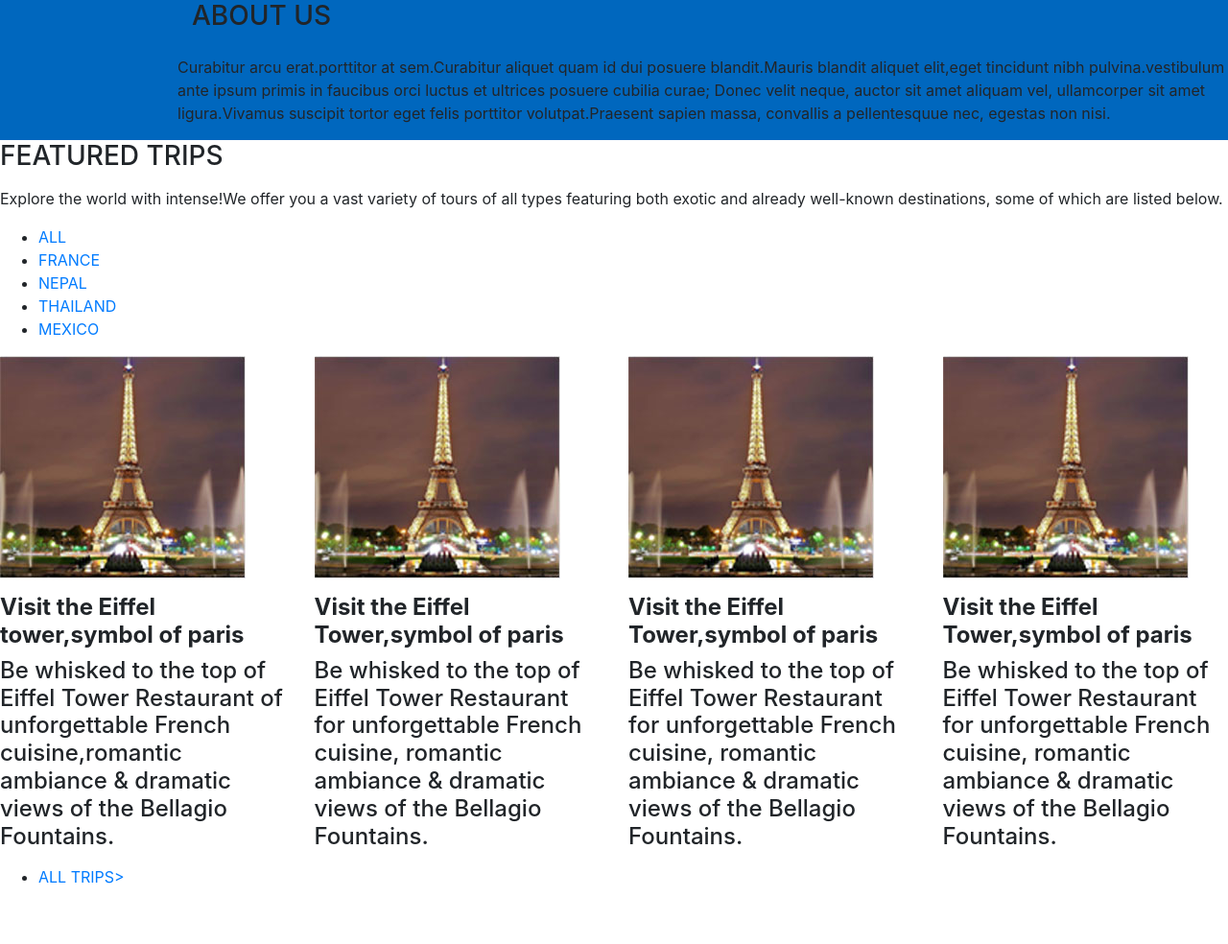
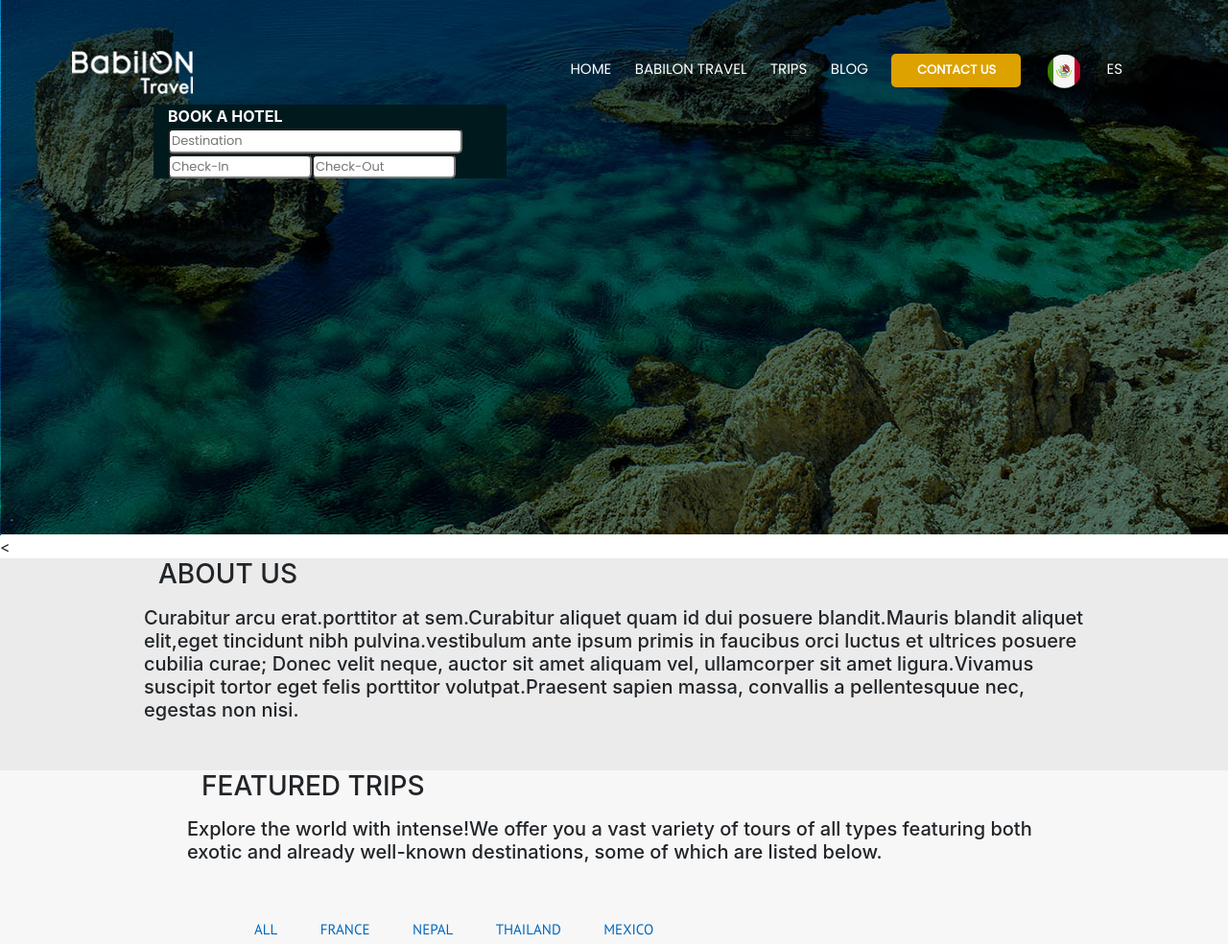
Before and after one commit to CristianMeSu/babilon.com.mx, a plain HTML site: page babilon.html in a window 1280 px wide. Shown: the top 984 px of the page at 96% size. Before the commit the page ends 942 px from the top, so only its background shows below. Drawn offline with nearby package versions, Linux system fonts and the light colour scheme; files that its build step writes are made by us from their sources.

Commit message:
actualizacion
se añadio mas codigo y css

```diff
--- a/Estilos/estilos.css
+++ b/Estilos/estilos.css
@@ -1,6 +1,143 @@
+#header{
+	background:url(../Img/Fondo.jpg);
+	background-repeat: no-repeat;
+	background-attachment: scroll;
+	background-size: 100% 100%;
+	height: 558px;
+	width: 100%;
+
+}
+#menuheader{
+	padding-top: 53px;
+
+
+}
+#menuheader nav ul{
+	padding-right: 60px;
+	float: right;
+}
+#menuheader nav ul li{
+	list-style:none;
+ 	display: inline-block;
+ 	padding-right: 20px;
+}
+#menuheader nav ul li a{
+	text-decoration: none; color: #ffffff; font-size: 15px;
+	font-family: 'Poppins', sans-serif;
+}
+#menuheader nav ul li a:hover{
+	color:#00aeff;
+}
+#menuheader nav ul li:last-child a{
+ border-right: none; border-right: 0px;
+}
+#logo{
+	padding-top: 53px;
+	padding-left: 60px;
+}
+#cuadrodatos{
+	padding-left: 145px;
+
+}
+#cuadronegro{
+
+	background-color: #00191d;
+	color: #ffffff;
+	width: 300px	;
+}
+#destino .destinations{
+	width: 307px;
+}
+#checkin .destinations{
+	width: 150px;
+}
+#checkout .destinations{
+
+	width: 150px;
+}
+.destinations{
+border-radius: 5px;
+font-family: 'Poppins', sans-serif;
+font-size: 13px;
+color: #515151;
+}
+.row{
+	margin: 0px 0px;
+}
+button{
+	background-color:#dda100;
+	height: 35px;
+	width: 135px;
+	border: none;
+	color: #ffffff;
+	font-size: 13px;
+	font-family: 'Poppins', sans-serif;
+	border-radius: 5px;
+}
 /*...................esmeralda.........................*/
-#parte1{
-	padding-left: 200px;
-	padding-bottom: 0px;
-	background-color: #0067be;
+/* ID de Cristian /
+/*...ID de esme....*/
+#content1{
+	background-color: #ebebeb;
+	padding-bottom: 35px;
+	padding-left:  150px;
+	padding-right: 150px;
 }
+#menu{
+	margin-top: 10px;
+	padding-right: 0px;
+    padding-left: 10px;
+}
+
+#content2{
+	background-color: #f7f7f7;
+	padding-bottom: 35px;
+	padding-left:  195px;
+	padding-right: 195px;
+}
+#menu nav ul li{
+	margin-top: 40px;
+	list-style:none; display: inline-block;
+}
+#menu nav ul li a{
+	margin-top:
+	text-decoration: none; color: #0067be; font-size: 15px;  padding: 0px 20px;
+	font-family: 'PT Sans', sans-serif;
+/ ID de julio/
+/ ID de lily/
+
+
+
+
+/*.. clases de Cristian..*/
+/*... clases de esme....*/
+/*.. clases de julio..*/
+/*.. clases de lily*..*/
+
+
+
+
+/*..etiquetas de Cristian..* /
+/*.. etiquetas de esme..*/
+h4{
+color: #3c3c3c;	 font-size: 20px;
+font-family: 'PT Sans', sans-serif;
+}
+h5{
+color: #7b7b7b;	 font-size: 20px;
+font-family: 'PT Sans', sans-serif;
+}
+p{
+	 color: #686868;
+	 padding-right: 0px;
+	  font-size: 12.5px;
+	font-family: 'PT Sans',
+	 sans-serif;
+}
+h3{
+	padding: 40px 0px 22px 0px;
+	color: #8f8f8f; font-size: 30px;
+	font-family: 'PT Sans', sans-serif;
+	}
+/*.. etiquetas de julio..*/
+/*..etiquetas de lily..*/
--- a/babilon.html
+++ b/babilon.html
@@ -1,3 +1,4 @@
+
 <!DOCTYPE html>
 <html lang="en">
 <head>
@@ -5,11 +6,53 @@
 	<title>Babilon.com.mx</title>
 	<link rel="stylesheet" href="https://stackpath.bootstrapcdn.com/bootstrap/4.3.1/css/bootstrap.min.css">
 	<link href="https://fonts.googleapis.com/css?family=PT+Sans:400,700&display=swap" rel="stylesheet">
-	<link rel="stylesheet" href="css/estilos.css">
+	<link href="https://fonts.googleapis.com/css?family=Poppins&display=swap" rel="stylesheet">
+	<link rel="stylesheet" href="estilos/estilos.css">
 </head>
 <body>
 	<!-- Parte Cristian ----------------------------------------------------------------------------->
-
+	<!-- background="img/fondo.jpg" style="background-repeat: no-repeat;" class="container-fluid"--------------->
+	<div id="header" class="container-fluid">
+		<div class="row">
+			<div id="logo" class="col-sm-3">
+				<img src="img/logo.png" alt="logo">
+			</div>
+			<div id="menuheader" class="col-sm-9">
+				<nav>
+					<ul>
+						<li><a href="#">HOME</a></li>
+						<li><a href="#">BABILON TRAVEL</a></li>
+						<li><a href="#">TRIPS</a></li>
+						<li><a href="#">BLOG</a></li>
+						<li><button><b>CONTACT US</b></button></li>
+						<li><img src="img/mexico.png" href="#"></li>
+						<li><a href="#">ES</a></li>
+					</ul>
+				</nav>
+			</div>
+		</div>
+		<div id="cuadrodatos" class="row">
+			<div id="cuadronegro" class="col-sm-4">
+				<div id="titulocuadro">
+					<b class="title">BOOK A HOTEL</b>
+				</div>
+				<div id="destino">
+					<form action="#">
+					<input class="destinations" type="text" placeholder="Destination">
+				</div>
+				<div class="row">
+					<div id="checkin">
+					<form action="#">
+					<input class="destinations" type="text" placeholder="Check-In">
+					</div>
+					<div id="checkout">
+					<form action="#">
+					<input class="destinations" type="text" placeholder="Check-Out">
+					</div>
+				</div>
+			</div>
+		</div>
+	</div>
 
 
 
@@ -25,28 +68,26 @@
 
 
 	<!-- Parte Esmeralda ----------------------------------------------------------------------------->
-		<div id="parte1" class="container-fluid">
-			<div id="subtitulo#2">
+
+<<div id="content1" class="container-fluid">
+			<div id="subtitulo#2" class="col-sm-12">
 				<h3>ABOUT US</h3>
 			</div>
-			<div class="row">
 				<div>
 					<p></p>
-					<p>Curabitur arcu erat.porttitor at sem.Curabitur aliquet quam id dui posuere blandit.Mauris blandit aliquet elit,eget tincidunt
-					nibh pulvina.vestibulum ante ipsum primis in faucibus orci luctus et ultrices posuere cubilia curae; Donec velit neque, auctor sit amet aliquam vel, ullamcorper sit amet ligura.Vivamus suscipit tortor eget felis porttitor volutpat.Praesent sapien massa, convallis a pellentesquue nec, egestas non nisi.</p>
+					<h5><p>Curabitur arcu erat.porttitor at sem.Curabitur aliquet quam id dui posuere blandit.Mauris blandit aliquet elit,eget tincidunt
+					nibh pulvina.vestibulum ante ipsum primis in faucibus orci luctus et ultrices posuere cubilia curae; Donec velit neque, auctor sit
+					amet aliquam vel, ullamcorper sit amet ligura.Vivamus suscipit tortor eget felis porttitor volutpat.Praesent sapien massa, convallis a pellentesquue nec, egestas non nisi.</p></h5>
 				</div>
-			</div>
 		</div>
 		<div id="content2">
-			<div id="subtitulo2">
+			<div id="subtitulo2" class="col-sm-12">
 				<h3>FEATURED TRIPS</h3>
 			</div>
-			<div>
-				<div id="parte2">
+				<div>
 					<p></p>
-					<p>Explore the world with intense!We offer you a vast variety of tours of all types featuring both exotic and already well-known destinations, some of which are listed below.</p>
+					<h5><p>Explore the world with intense!We offer you a vast variety of tours of all types featuring both exotic and already well-known destinations, some of which are listed below.</p></h5>
 				</div>
-			</div>
 			<div id="menu" class="col-sm-5.5">
 				<nav>
 					<ul>
@@ -107,7 +148,27 @@
 
 
 
-	<!-- Parte Liliana ----------------------------------------------------------------------------->
+
+
+	<!-- Parte Lily
+		----------------------------------------------------------------------------->
+			<div id="cuepo">
+				<h3>BABILON TRAVEL EXPERIENCES</h3>
+			</div>
+			<div class="row">
+				<div>
+					<p></p>
+					<p>"This was the trip of a lifetime and was a phenomenal dea. I had an amazing experience during my holidays with the tour company. I will definitely go on another Travel Long tour on my next Holiday".
+
+					<h4><strong>-Jessie Bowman</strong><h4>
+					</p>
+
+				</div>
+			</div>
+		</div>
+
+
+
 
 
 
@@ -125,6 +186,16 @@
 
 
 	<!-- Parte Julio ----------------------------------------------------------------------------->
+<div class="row">
+	<div class="img">
+	<img src="img/foto.jpeg" alt="foto">
+
+</div>
+<div class="text">
+	<p>Lorem ipsum dolor sit amet, consectetur adipiscing elit, sed do eiusmod tempor incididunt ut labore et dolore magna aliqua. Quis ipsum suspendisse ultrices gravida. Risus commodo viverra maecenas accumsan lacus vel facilisis. </p>
+</div>
+</div>
+
 
 
 
```
Also changed, not shown: img/BLOG.png (added), img/Fondo.jpg (added), img/foto.jpeg (added), img/logo.png (added), img/mexico.png (added).
